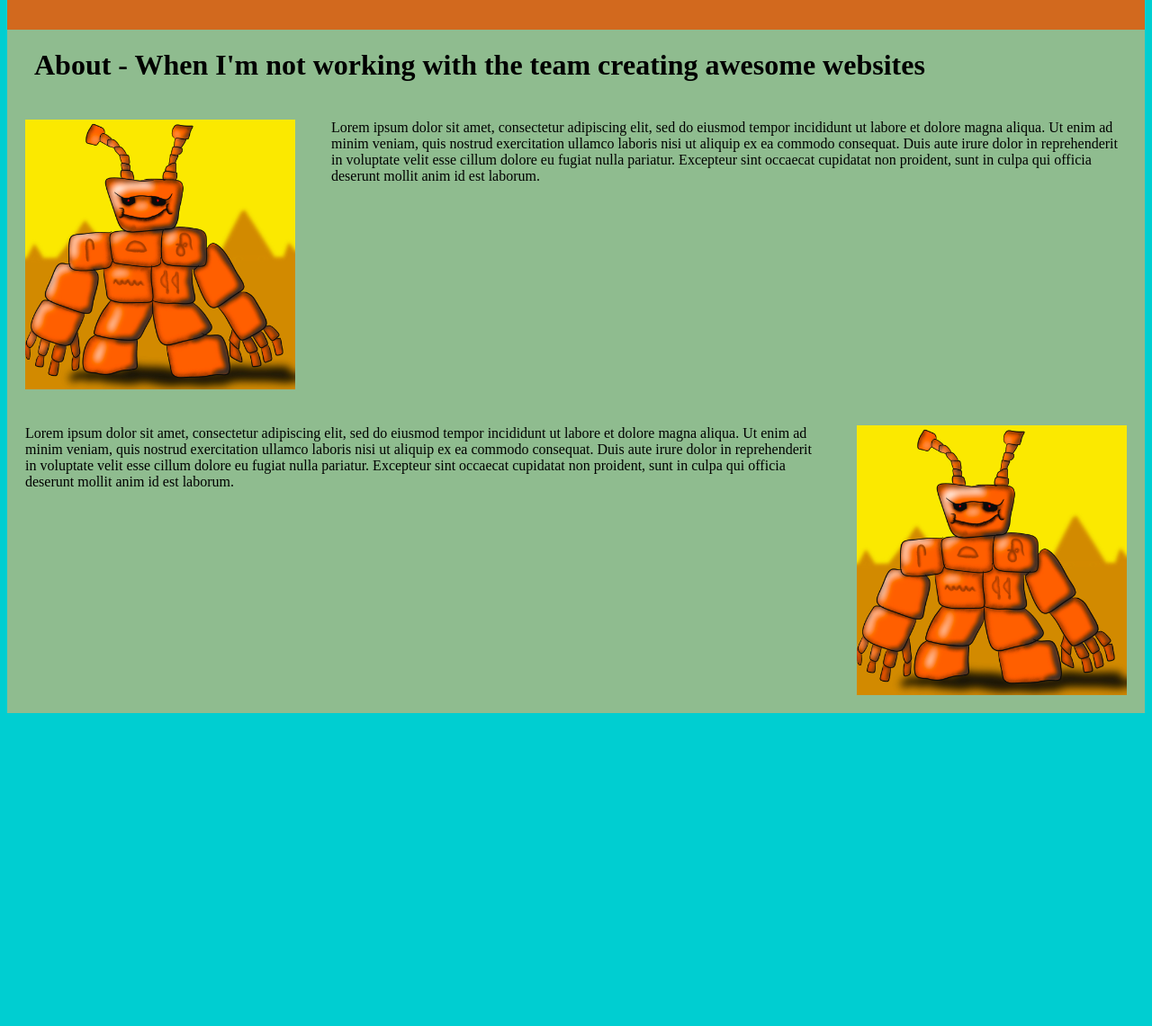
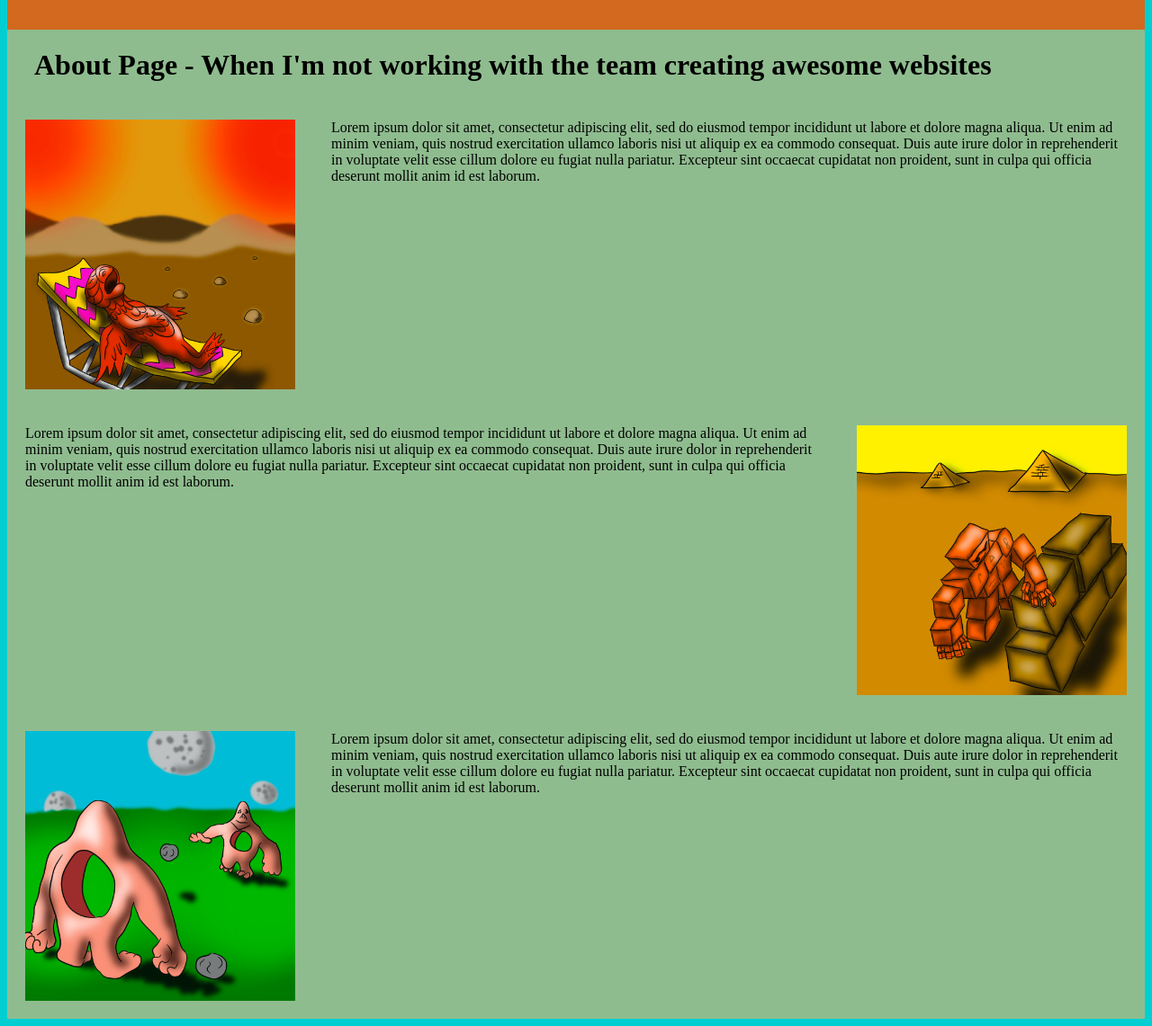
Before and after one commit to michaelwhendrix/personal-site, a plain HTML site: page about.html in a window 1280 px wide. Shown: the part 75-1216 px from the top of the page at 90% size. Before the commit the page ends 876 px from the top, so only its background shows below. Drawn offline with Linux system fonts and the light colour scheme.

Commit message:
Added more images and adjusted page headings

```diff
--- a/about.html
+++ b/about.html
@@ -13,9 +13,9 @@
             </section>
         </header>
         <main>
-            <h1>About - When I'm not working with the team creating awesome websites</h1>
+            <h1>About Page - When I'm not working with the team creating awesome websites</h1>
             <article>
-                <img src="./images/IMG_0319.JPG" alt="test image" />
+                <img src="./images/IMG_0316.JPG" alt="test image" />
                 <p>
                 Lorem ipsum dolor sit amet, consectetur adipiscing elit, sed do eiusmod tempor incididunt ut labore et dolore magna aliqua. Ut enim ad minim veniam, quis nostrud exercitation ullamco laboris nisi ut aliquip ex ea commodo consequat. Duis aute irure dolor in reprehenderit in voluptate velit esse cillum dolore eu fugiat nulla pariatur. Excepteur sint occaecat cupidatat non proident, sunt in culpa qui officia deserunt mollit anim id est laborum.
                 </p>
@@ -24,9 +24,14 @@
                 <p>
                 Lorem ipsum dolor sit amet, consectetur adipiscing elit, sed do eiusmod tempor incididunt ut labore et dolore magna aliqua. Ut enim ad minim veniam, quis nostrud exercitation ullamco laboris nisi ut aliquip ex ea commodo consequat. Duis aute irure dolor in reprehenderit in voluptate velit esse cillum dolore eu fugiat nulla pariatur. Excepteur sint occaecat cupidatat non proident, sunt in culpa qui officia deserunt mollit anim id est laborum.
                 </p>
-                <img src="./images/IMG_0319.JPG" alt="test image" />
+                <img src="./images/IMG_0317.JPG" alt="test image" />
             </article>
-
+            <article>
+                <img src="./images/IMG_0318.JPG" alt="test image" />
+                <p>
+                Lorem ipsum dolor sit amet, consectetur adipiscing elit, sed do eiusmod tempor incididunt ut labore et dolore magna aliqua. Ut enim ad minim veniam, quis nostrud exercitation ullamco laboris nisi ut aliquip ex ea commodo consequat. Duis aute irure dolor in reprehenderit in voluptate velit esse cillum dolore eu fugiat nulla pariatur. Excepteur sint occaecat cupidatat non proident, sunt in culpa qui officia deserunt mollit anim id est laborum.
+                </p>
+            </article>
         </main>
     </body>
 </html>
```
Also changed, not shown: index.html (+1 -1 lines), portfolio.html (+1 -1 lines), images/IMG_0316.JPG (added), images/IMG_0317.JPG (added), images/IMG_0318.JPG (added).
